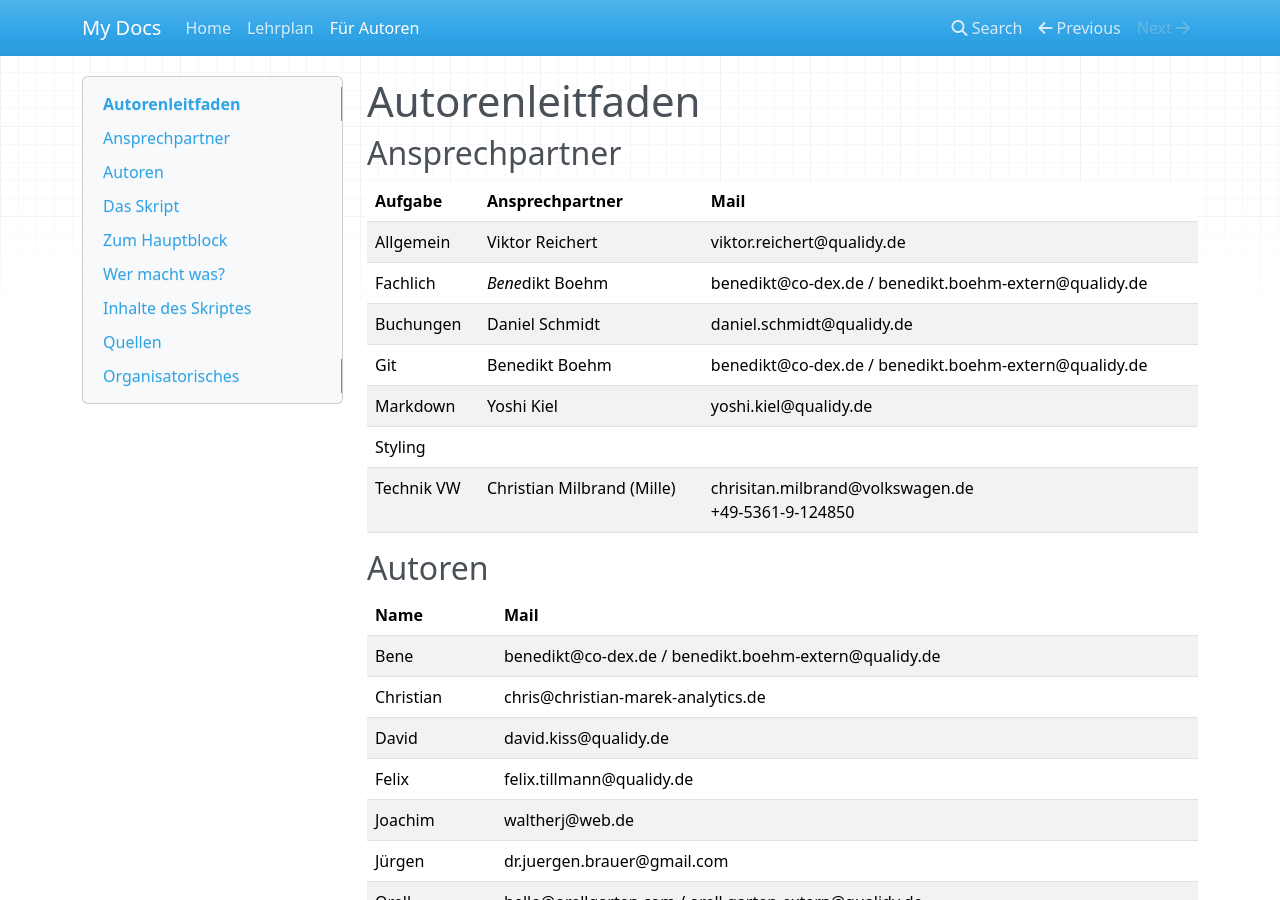
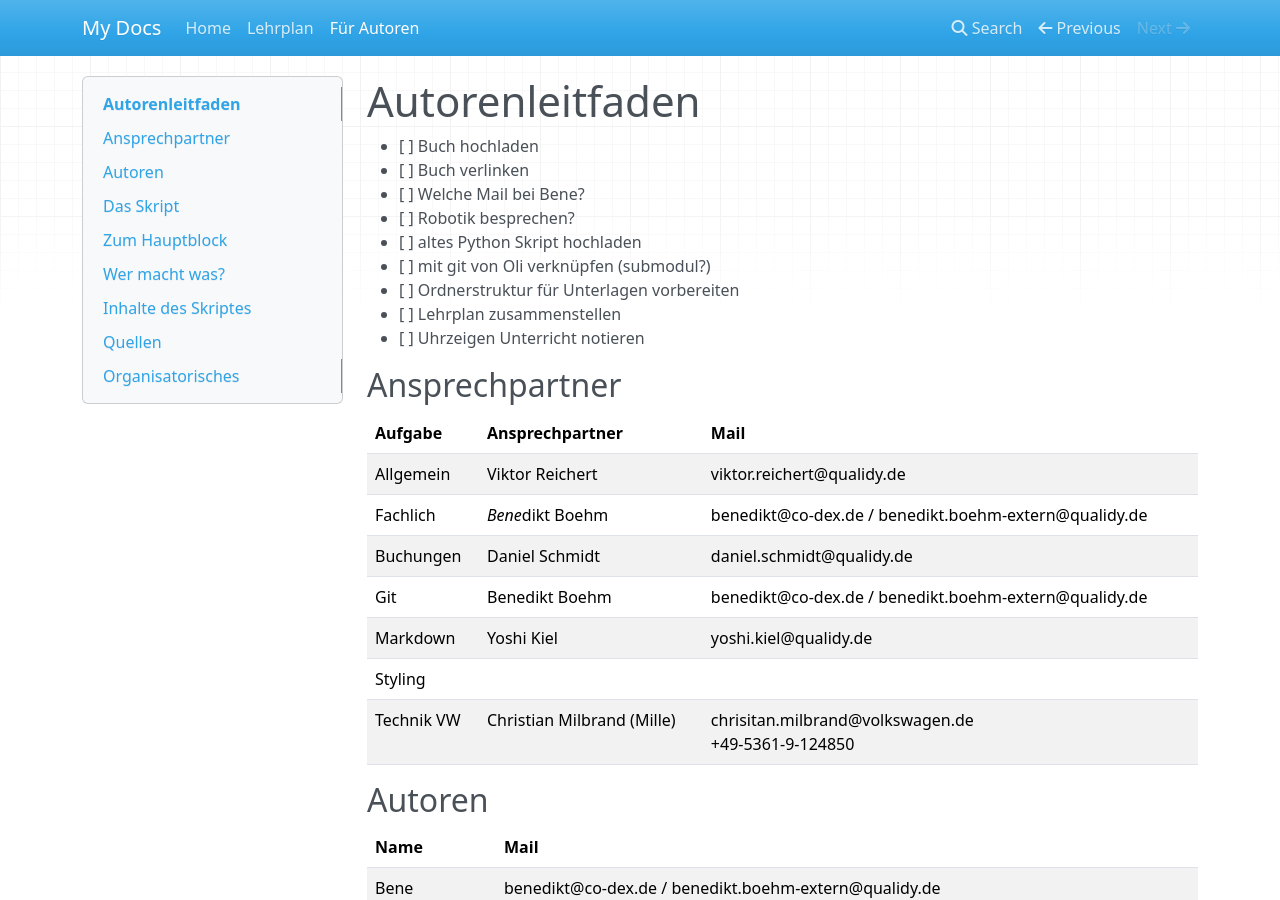
Before and after one commit to kevinsuelzle/Python_Wiki, an MkDocs documentation site: the page built from docs/orga/autorenleitfaden.md, in a window 1280 px wide and 900 px high. Built offline with MkDocs 1.6.1, drawn with Linux system fonts in a browser that asks for light colours; nearby versions of some CDN libraries.

Commit message:
Checkliste erstellt

```diff
--- a/docs/orga/autorenleitfaden.md
+++ b/docs/orga/autorenleitfaden.md
@@ -1,4 +1,14 @@
 # Autorenleitfaden
+
+- [ ] Buch hochladen
+- [ ] Buch verlinken
+- [ ] Welche Mail bei Bene?
+- [ ] Robotik besprechen?
+- [ ] altes Python Skript hochladen
+- [ ] mit git von Oli verknüpfen (submodul?)
+- [ ] Ordnerstruktur für Unterlagen vorbereiten
+- [ ] Lehrplan zusammenstellen
+- [ ] Uhrzeigen Unterricht notieren
 
 ## Ansprechpartner
 
```
